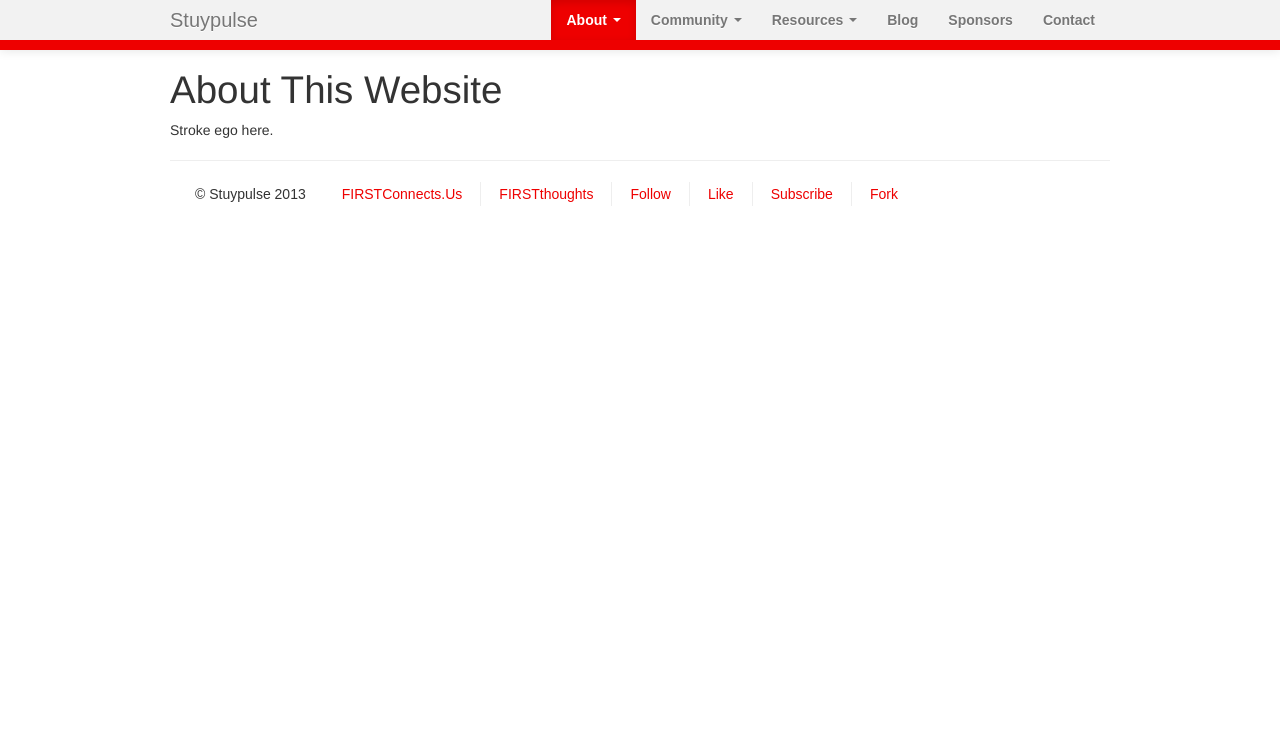
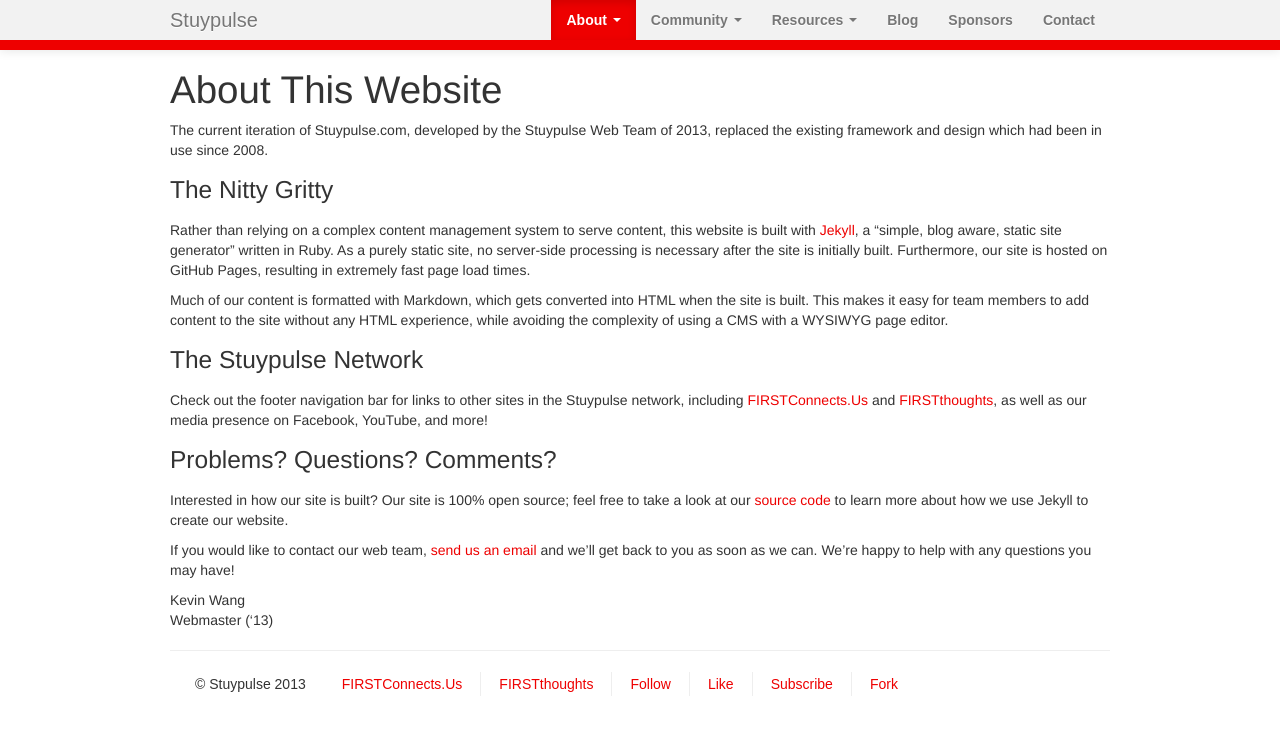
Before and after one commit to StuyPulse/team694.github.io, a Jekyll site: the page built from about/website/index.md, in a window 1280 px wide. Shown: the top 735 px of the page. Built offline with Jekyll 4.4.1, drawn with Linux system fonts in a browser that asks for light colours; nearby versions of some CDN libraries.

Commit message:
Write About This Website page. Closes #14.

```diff
--- a/about/website/index.md
+++ b/about/website/index.md
@@ -2,4 +2,20 @@
 layout: page
 title: About This Website
 ---
-Stroke ego here.
+The current iteration of Stuypulse.com, developed by the Stuypulse Web Team of 2013, replaced the existing framework and design which had been in use since 2008.
+
+### The Nitty Gritty
+Rather than relying on a complex content management system to serve content, this website is built with [Jekyll](http://jekyllrb.com/), a "simple, blog aware, static site generator" written in Ruby. As a purely static site, no server-side processing is necessary after the site is initially built. Furthermore, our site is hosted on GitHub Pages, resulting in extremely fast page load times.
+
+Much of our content is formatted with Markdown, which gets converted into HTML when the site is built. This makes it easy for team members to add content to the site without any HTML experience, while avoiding the complexity of using a CMS with a WYSIWYG page editor.
+
+### The Stuypulse Network
+Check out the footer navigation bar for links to other sites in the Stuypulse network, including [FIRSTConnects.Us](http://firstconnects.us/) and [FIRSTthoughts](http://firstthoughts.org/), as well as our media presence on Facebook, YouTube, and more!
+
+### Problems? Questions? Comments?
+Interested in how our site is built? Our site is 100% open source; feel free to take a look at our [source code](https://github.com/prog694/prog694.github.com) to learn more about how we use Jekyll to create our website.
+
+If you would like to contact our web team, [send us an email](/contact/) and we'll get back to you as soon as we can. We're happy to help with any questions you may have!
+
+Kevin Wang
+Webmaster ('13)
```
